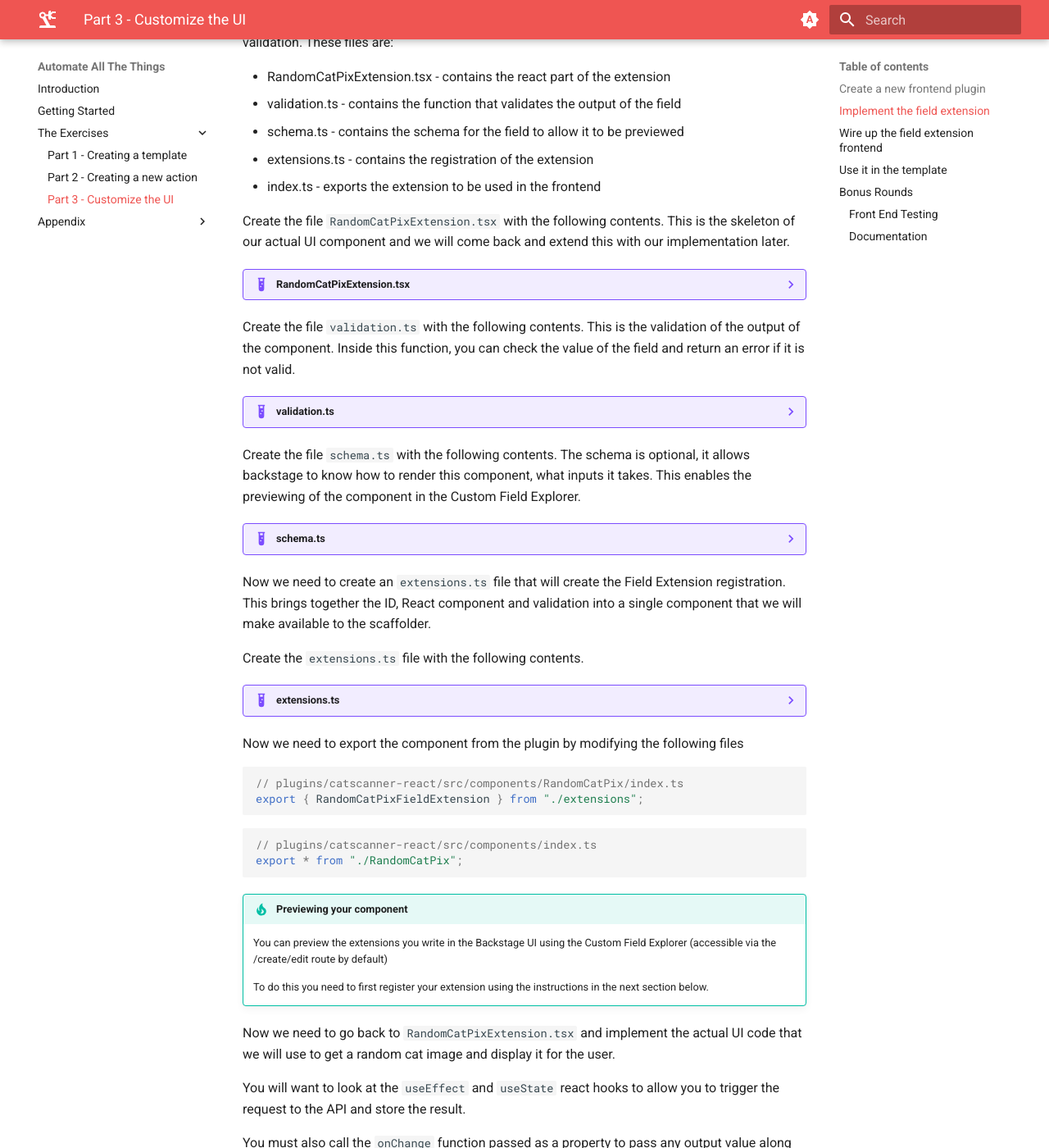
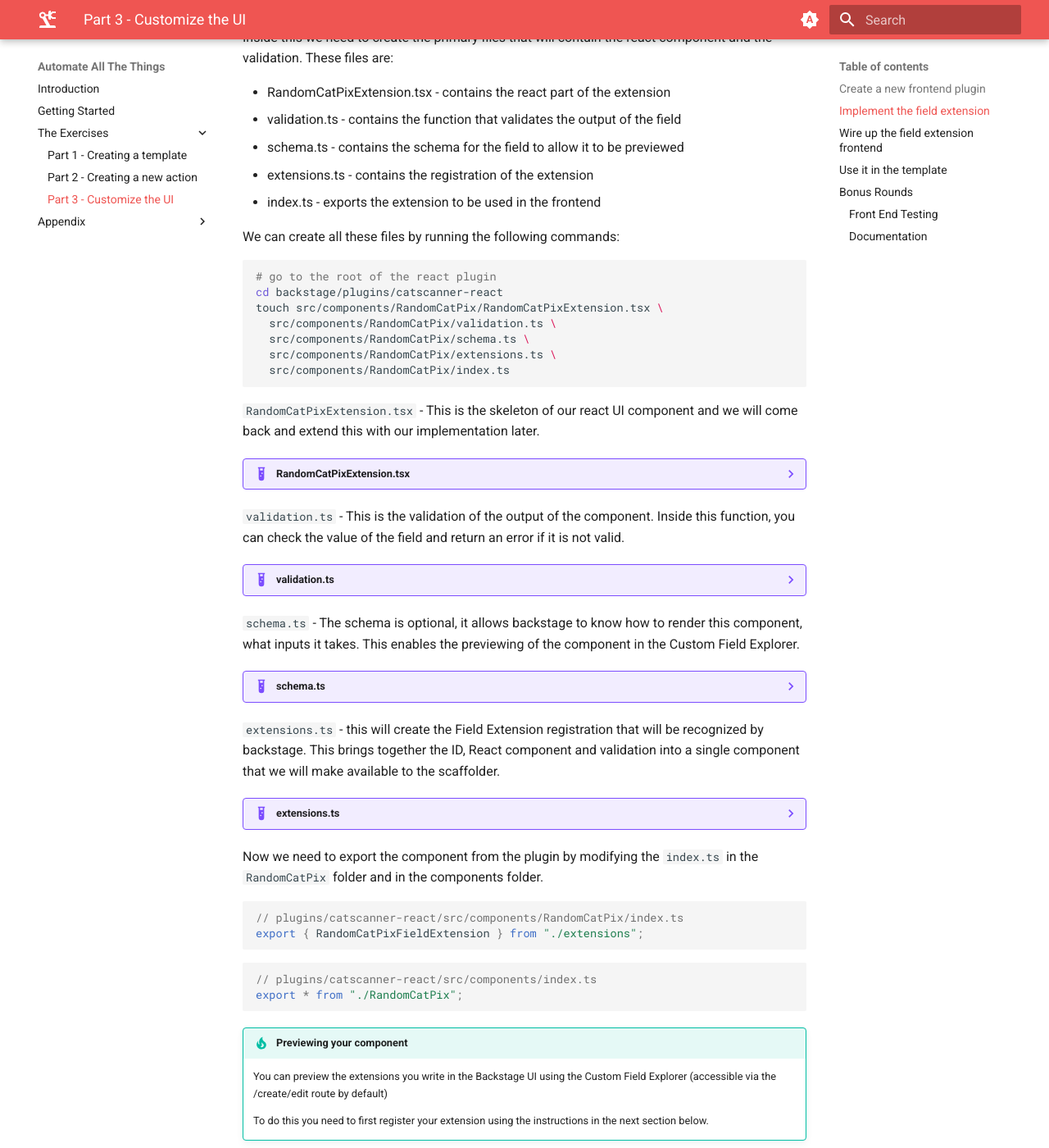
Before and after one commit to philips-labs/automation-workshop, an MkDocs documentation site: the page built from docs/part-3.md, in a window 1280 px wide and 1400 px high, scrolled down 1763 px. Shown: the whole window at 82% size. Built offline with MkDocs 1.6.1 and Material for MkDocs 9.7.7, drawn with Linux system fonts in a browser that asks for light colours; some of the changed text lies outside the part shown.

Commit message:
Update docs

````diff
--- a/docs/part-3.md
+++ b/docs/part-3.md
@@ -68,6 +68,7 @@ We will create a new folder in `plugins/catscanner-react/src/components` to hold
 all of the files related to the extension. lets call this `RandomCatPix`.
 
 ```bash
+cd backstage/
 mkdir -p plugins/catscanner-react/src/components/RandomCatPix
 ```
 
@@ -80,9 +81,20 @@ component and the validation. These files are:
 - extensions.ts - contains the registration of the extension
 - index.ts - exports the extension to be used in the frontend
 
-Create the file `RandomCatPixExtension.tsx` with the following contents. This is
-the skeleton of our actual UI component and we will come back and extend this
-with our implementation later.
+We can create all these files by running the following commands:
+
+```bash
+# go to the root of the react plugin
+cd backstage/plugins/catscanner-react
+touch src/components/RandomCatPix/RandomCatPixExtension.tsx \
+  src/components/RandomCatPix/validation.ts \
+  src/components/RandomCatPix/schema.ts \
+  src/components/RandomCatPix/extensions.ts \
+  src/components/RandomCatPix/index.ts
+```
+
+`RandomCatPixExtension.tsx` - This is the skeleton of our react UI component and
+we will come back and extend this with our implementation later.
 
 ??? example "RandomCatPixExtension.tsx"
 
@@ -113,9 +125,9 @@ with our implementation later.
     };
     ```
 
-Create the file `validation.ts` with the following contents. This is the
-validation of the output of the component. Inside this function, you can check
-the value of the field and return an error if it is not valid.
+`validation.ts` - This is the validation of the output of the component. Inside
+this function, you can check the value of the field and return an error if it is
+not valid.
 
 ??? example "validation.ts"
 
@@ -133,9 +145,9 @@ the value of the field and return an error if it is not valid.
     ) => {};
     ```
 
-Create the file `schema.ts` with the following contents. The schema is optional,
-it allows backstage to know how to render this component, what inputs it takes.
-This enables the previewing of the component in the Custom Field Explorer.
+`schema.ts` - The schema is optional, it allows backstage to know how to render
+this component, what inputs it takes. This enables the previewing of the
+component in the Custom Field Explorer.
 
 ??? example "schema.ts"
 
@@ -152,12 +164,10 @@ This enables the previewing of the component in the Custom Field Explorer.
     };
     ```
 
-Now we need to create an `extensions.ts` file that will create the Field
-Extension registration. This brings together the ID, React component and
+`extensions.ts` - this will create the Field Extension registration that will be
+recognized by backstage. This brings together the ID, React component and
 validation into a single component that we will make available to the
 scaffolder.
-
-Create the `extensions.ts` file with the following contents.
 
 ??? example "extensions.ts"
 
@@ -179,8 +189,8 @@ Create the `extensions.ts` file with the following contents.
     );
     ```
 
-Now we need to export the component from the plugin by modifying the following
-files
+Now we need to export the component from the plugin by modifying the `index.ts`
+in the `RandomCatPix` folder and in the components folder.
 
 ```typescript
 // plugins/catscanner-react/src/components/RandomCatPix/index.ts
@@ -206,9 +216,10 @@ UI code that we will use to get a random cat image and display it for the user.
 You will want to look at the `useEffect` and `useState` react hooks to allow you
 to trigger the request to the API and store the result.
 
-You must also call the `onChange` function passed as a property to pass any
-output value along to the template. So you should call this each time change the
-rendered cat image.
+You must also call the `onChange` function passed as a props to notify backstage
+of the output value you want to use in the template. This does not have to be
+what you render directly in the UI, for example you can pass an ID but render a
+friendly name. So you should call this each time change the rendered cat image.
 
 !!! tip
 
@@ -218,6 +229,9 @@ rendered cat image.
 
 You do this in `packages/app/src/App.tsx`. You need to provide the
 `customFieldExtensions` as children to the `ScaffolderPage`.
+
+In `App.tsx` you should find a section that looks like this, where the
+scaffolder route is setup.
 
 ```tsx
 const routes = (
@@ -229,7 +243,9 @@ const routes = (
 );
 ```
 
-Should be changed to look something like this
+Currently it is empty as we do not have any custom UI components, only the built
+in ones. We need to change the setup to take in our new custom field extension
+so that the scaffolder is aware of it.
 
 ```tsx
 import { ScaffolderFieldExtensions } from "@backstage/plugin-scaffolder-react";
````
Also changed, not shown: docs/appendix/part-2-code.md (+45 -14 lines), docs/getting-started.md (+9 -0 lines), docs/part-1.md (+8 -12 lines), docs/part-2.md (+25 -13 lines).
